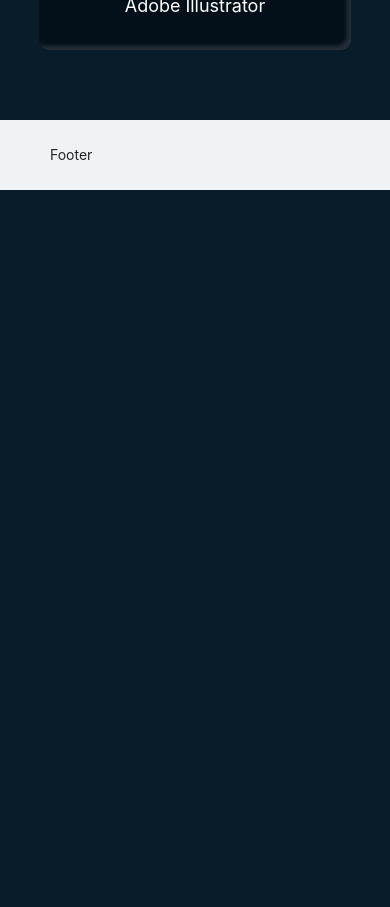
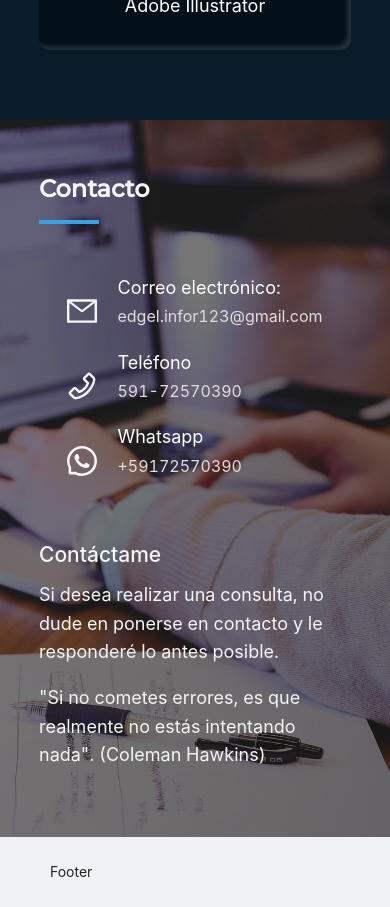
Before and after one commit to darkedg/portafolio-web, a React (Create React App) app: page / in a window 390 px wide. Shown: the part 6320-7227 px from the top of the page. Before the commit the page ends 6510 px from the top, so only its background shows below. Built offline with nearby package versions, Linux system fonts and the light colour scheme.

Commit message:
Agregando componente Contact

```diff
--- a/src/App.scss
+++ b/src/App.scss
@@ -35,3 +35,8 @@
     width: 60px;
   }
 }
+
+.container {
+  width: 80%;
+  margin: 0 auto;
+}
--- a/src/components/Web/About/About.js
+++ b/src/components/Web/About/About.js
@@ -5,7 +5,7 @@
 
 const About = () => {
   return (
-    <div className="about-container">
+    <div className="about-container container">
       <div className="title">
         <h1>{data.about.title}</h1>
         <div className="barra"></div>
--- a/src/components/Web/About/About.scss
+++ b/src/components/Web/About/About.scss
@@ -2,8 +2,6 @@
 
 .about-container {
   height: 100vh;
-  width: 80%;
-  margin: 0 auto;
   object-fit: contain;
   display: flex;
   flex-direction: column;
--- /dev/null
+++ b/src/components/Web/Contact/Contact.js
@@ -0,0 +1,41 @@
+
+import { MailOutlined, PhoneOutlined, WhatsAppOutlined } from '@ant-design/icons';
+
+import './Contact.scss';
+
+const Contact = () => {
+  return (
+    <div className="contact-container">
+      <div className="title container">
+        <h1>Contacto</h1>
+        <div className="barra"></div>
+      </div>
+      <div className="contact-container__todo container">
+        <div className="contact-container__todo-info ">
+          <div className="icons">
+            <a href="mailto:edgel.infor123@gmail.com" className="icons-ind" title="edgel.infor123@gmail.com">
+              <MailOutlined />
+              <p>Correo electrónico: <br /><span>edgel.infor123@gmail.com</span></p>
+            </a>
+            <a href="tel:+59172570390" className="icons-ind" title="+591-72570390">
+              <PhoneOutlined />
+              <p>Teléfono <br /><span>591-72570390</span></p>
+            </a>
+            <a href="https://wa.link/xxdkp8" target="_blank" rel="noreferrer" className="icons-ind" title="Escribeme para ayudarte">
+              <WhatsAppOutlined />
+              <p>Whatsapp <br /><span>+59172570390</span></p>
+            </a>
+          </div>
+
+        </div>
+        <div className="contact-container__todo-form ">
+          <h2>Contáctame</h2>
+          <p>Si desea realizar una consulta, no dude en ponerse en contacto y le responderé lo antes posible.</p>
+          <p>"Si no cometes errores, es que realmente no estás intentando nada". (Coleman Hawkins)</p>
+        </div>
+      </div>
+    </div>
+  );
+};
+
+export default Contact;
--- /dev/null
+++ b/src/components/Web/Contact/Contact.scss
@@ -0,0 +1,81 @@
+@import '../../../styles/index.scss';
+
+.contact-container {
+  width: 100%;
+  height: auto;
+  padding-top: 50px;
+  padding-bottom: 50px;
+  background: linear-gradient(
+    to right bottom,
+    rgba(0, 0, 0, 0.5),
+    rgba(0, 0, 0, 0.6)
+  ), url('../../../assets/img/jpg/student.jpg') no-repeat center center;
+  background-size: cover;
+
+  &__todo {
+    display: flex;
+    flex-direction: row;
+    padding-top: 50px;
+
+    &-info {
+      width: 100%;
+      h1 {
+        color: $color-tertiary;
+      }
+      .icons {
+        &-ind {
+          display: flex;
+          .anticon {
+            color: $color-tertiary;
+            font-size: 30px;
+          }
+          p {
+            padding-left: 20px;
+            color: $color-light;
+            font-size: 18px;
+
+            span {
+              color: rgb(226, 219, 219);
+              font-size: 16px;
+              -webkit-user-select: none;
+              -moz-user-select: none;
+              -ms-user-select: none;
+              user-select: none;
+            }
+          }
+        }
+      }
+
+    }
+
+    &-form {
+      width: 100%;
+      h2 {
+        color: $color-tertiary;
+      }
+
+      p {
+        color: $color-tertiary;
+        font-size: 18px;
+      }
+    }
+  }
+
+
+  @media screen and (max-width: 900px) {
+    &__todo {
+      display: flex;
+      flex-direction: column;
+
+      &-info {
+        display: flex;
+        justify-content: center;
+      }
+
+      &-form {
+        padding-top: 40px;
+      }
+    }
+  }
+
+}
--- /dev/null
+++ b/src/components/Web/Contact/index.js
@@ -0,0 +1 @@
+export { default } from './Contact';
--- a/src/components/Web/Skills/Skills.js
+++ b/src/components/Web/Skills/Skills.js
@@ -5,7 +5,7 @@
 
 const Skills = () => {
   return (
-    <div className="skills-container" id="skills">
+    <div className="skills-container container" id="skills">
       <div className="title">
         <h1>{data.skills.title}</h1>
         <div className="barra"></div>
--- a/src/components/Web/Skills/Skills.scss
+++ b/src/components/Web/Skills/Skills.scss
@@ -2,8 +2,6 @@
 
 .skills-container {
   height: auto;
-  width: 80%;
-  margin: 0 auto;
   padding-top: 50px;
   padding-bottom: 50px;
 
--- a/src/pages/Home.js
+++ b/src/pages/Home.js
@@ -1,4 +1,5 @@
 import About from '../components/Web/About';
+import Contact from '../components/Web/Contact';
 import Header from '../components/Web/Header';
 import Skills from '../components/Web/Skills';
 
@@ -8,6 +9,7 @@
       <Header />
       <About />
       <Skills />
+      <Contact />
     </>
   );
 };
```
Also changed, not shown: src/assets/img/jpg/student.jpg (added).
